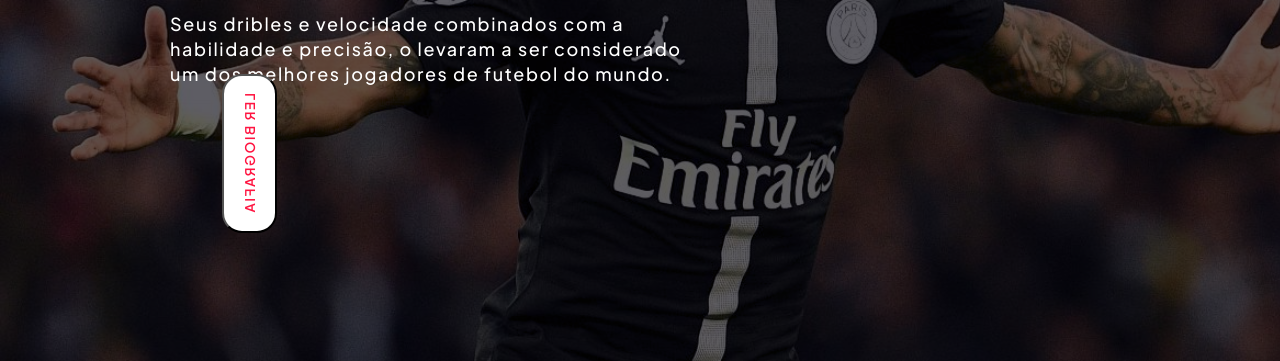
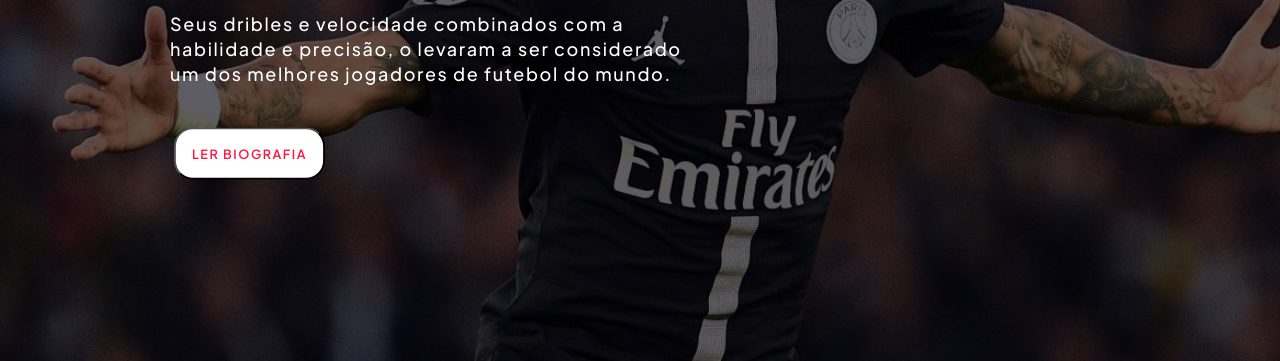
Before and after one commit to ArthOLX/futebol-news, a plain HTML site: page index.html in a window 1280 px wide. In both pictures the pointer is over the button "LER BIOGRAFIA". Shown: the part 439-800 px from the top of the page. Drawn offline with Linux system fonts and the light colour scheme.

Commit message:
mudanca de animacao no botao

```diff
--- a/style.css
+++ b/style.css
@@ -106,7 +106,7 @@ button {
 button:hover {
     background-color: #ffff;
     color: #FF1541;
-    transform: matrix(0,1,1,0,0,0);
+    transform: scale(0.95);
 }
 
 #resultados {
```
